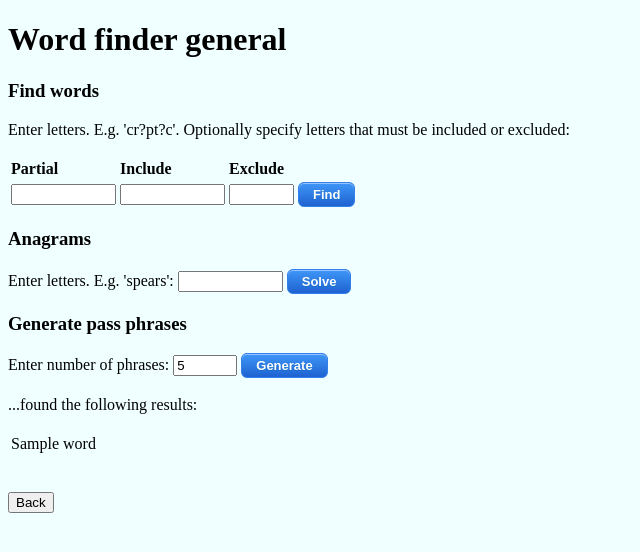
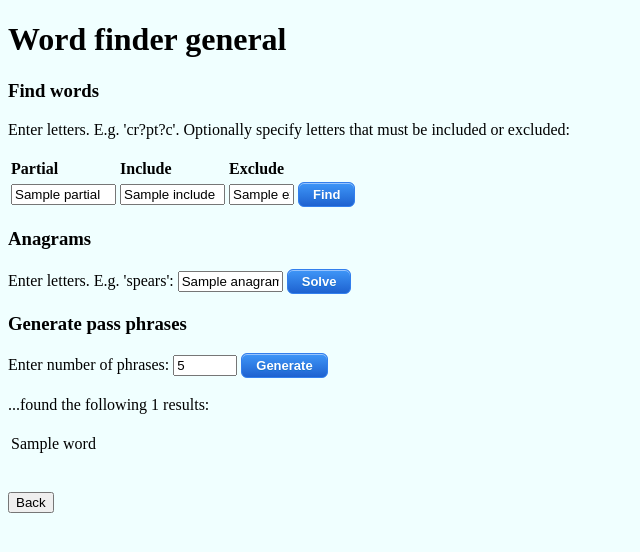
Before and after one commit to gbowerman/wfgeneral, a Python web app: template templates/results.html in a window 1280 px wide. Shown: the top 552 px of the page, without its empty margins (0-640 px from the left). Run offline with Jinja, Linux system fonts and the light colour scheme; the template is opened without the code that fills it: most values are stand-ins (such as "Sample title", 1, 10 or a date in 2020).

Commit message:
Remember entered values in results template and show number of  results

```diff
--- a/templates/results.html
+++ b/templates/results.html
@@ -20,13 +20,13 @@
                 <th></th>
             </tr>
             <tr>
-                <td><input type="text" pattern="[?A-Za-z]{3,29}" name="partial" size="10">
+		    <td><input type="text" pattern="[?A-Za-z]{3,29}" name="partial" value="{{partial}}" size="10">
                 </td>
                 <td>
-                    <input type="text" pattern="[?A-Za-z]{1,10}" name="include" size="10">
+			<input type="text" pattern="[?A-Za-z]{1,10}" name="include" value="{{include}}" size="10">
                 </td>
                 <td>
-                    <input type="text" pattern="[?A-Za-z]{1,26}" name="exclude" size="5">
+			<input type="text" pattern="[?A-Za-z]{1,26}" name="exclude" value="{{exclude}}" size="5">
                 </td>
                 <td> <button type="submit" value="Find">Find</button></td>
             </tr>
@@ -36,7 +36,7 @@
     <h3>Anagrams</h3>
     <form method="post" action="/anagram">
         Enter letters. E.g. 'spears':
-        <input type="text" name="anagram" pattern="[A-Za-z]{3,29}" size="10">
+	<input type="text" name="anagram" pattern="[A-Za-z]{3,29}" value="{{anagram}}" size="10">
         <button type="submit" value="Solve">Solve</button>
     </form>
 
@@ -46,7 +46,7 @@
         <input type="number" name="numpwds" step="1" min="1" max="100" value="5">
         <button type="submit" value="Generate">Generate</button>
     </form>
-    <br />...found the following results:<br />
+    <br />...found the following {{num}} results:<br />
     <br />
     <table>
         {% for word in result %}
```
